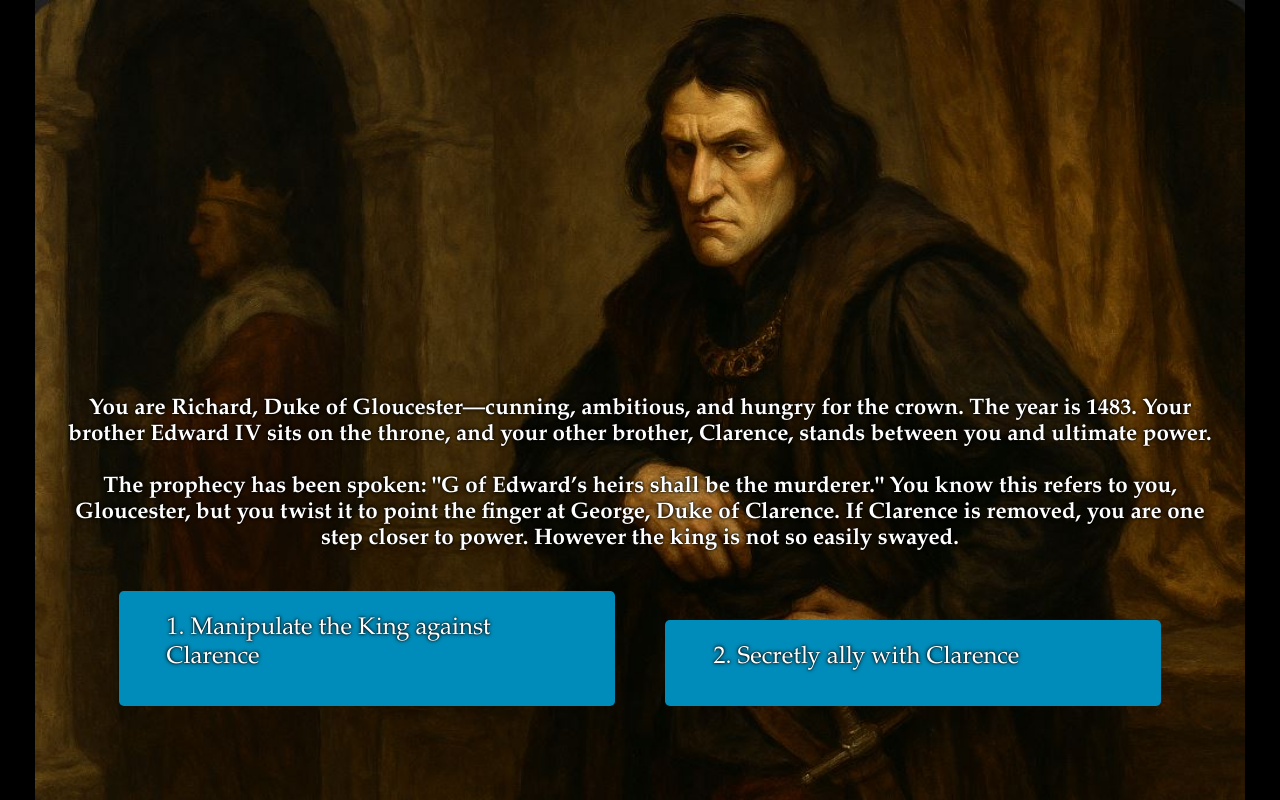
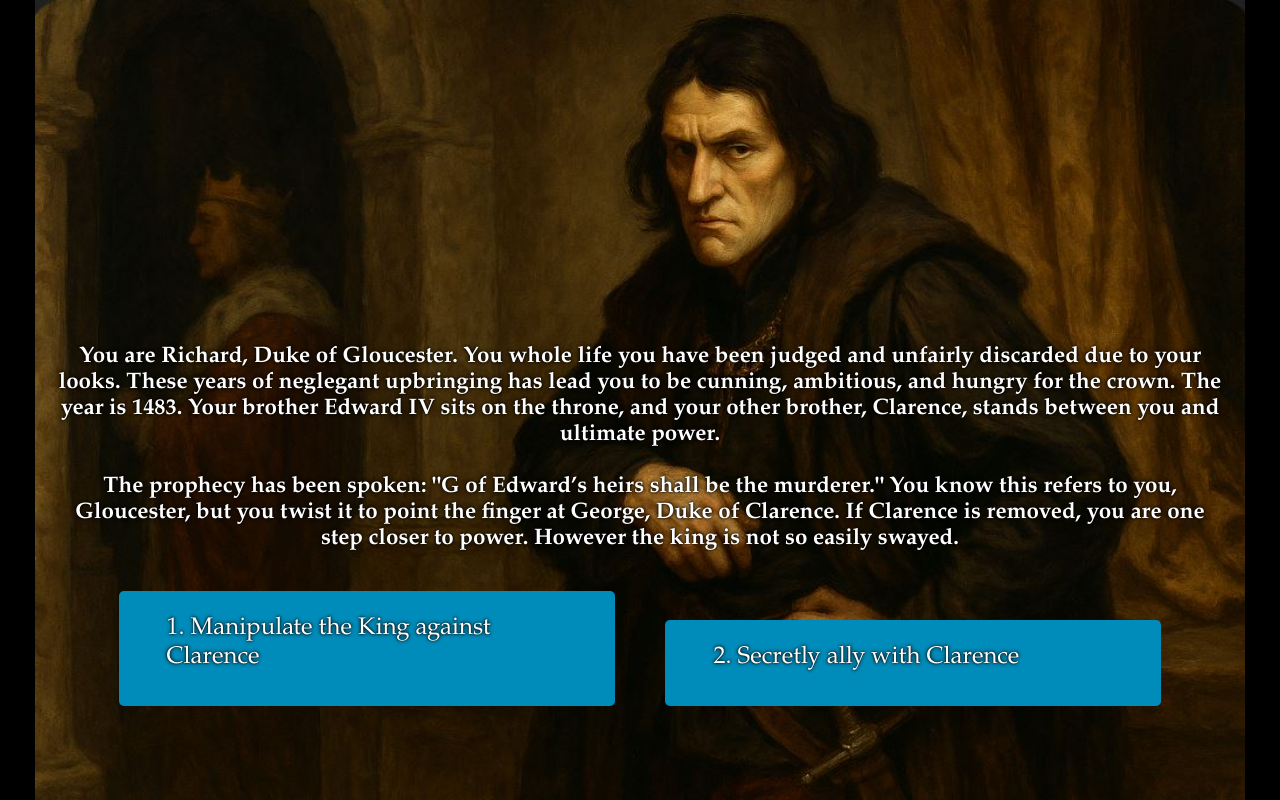
Before and after one commit to DreamingBlues/richardiii.github.io, a plain HTML site: page slides/intro.html in a window 1280 px wide. Drawn offline with Linux system fonts and the light colour scheme.

Commit message:
Update intro.html

```diff
--- a/slides/intro.html
+++ b/slides/intro.html
@@ -9,10 +9,11 @@
 <body style="background-image: url('intro.JPG');">
   <div class="content">
     <h1>
-      You are Richard, Duke of Gloucester—cunning, ambitious, and hungry for the crown. The year is 1483.
+      You are Richard, Duke of Gloucester. You whole life you have been judged and unfairly discarded due to your looks.
+      These years of neglegant upbringing has lead you to be cunning, ambitious, and hungry for the crown.
+      The year is 1483.
       Your brother Edward IV sits on the throne, and your other brother, Clarence, stands between you and
       ultimate power.
-
 
       </br></br>
       The prophecy has been spoken: "G of Edward’s heirs shall be the murderer."
```
